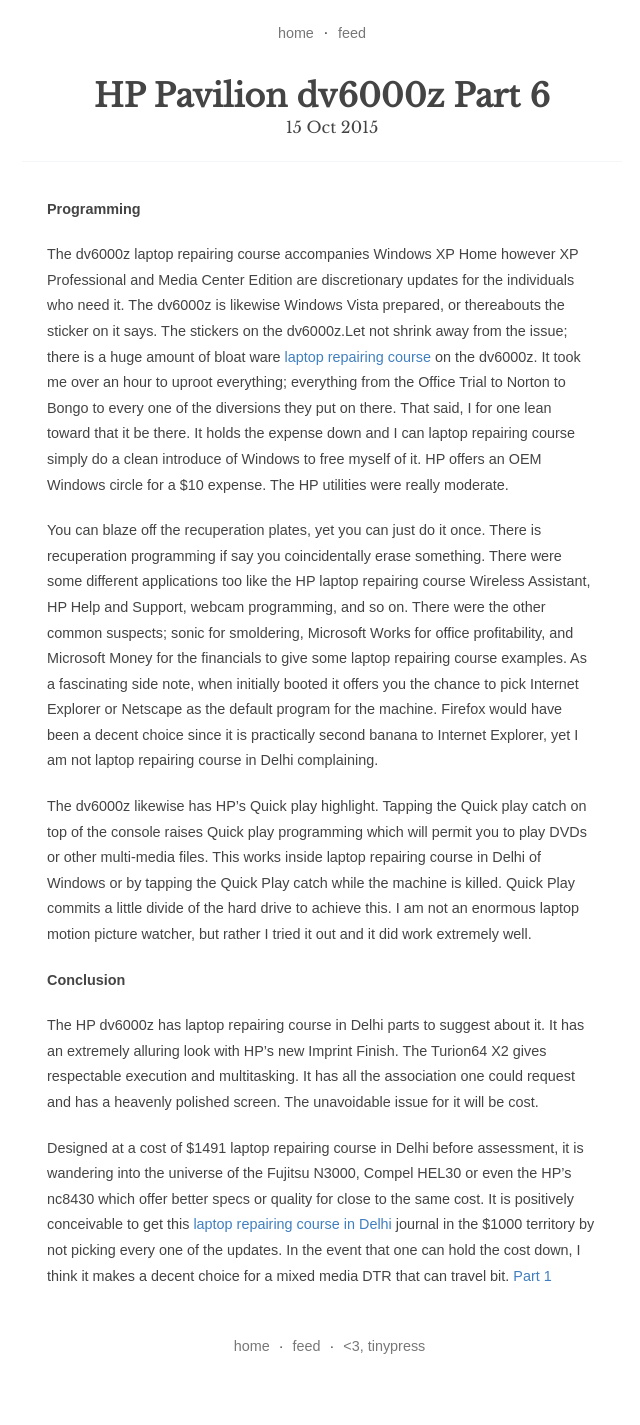
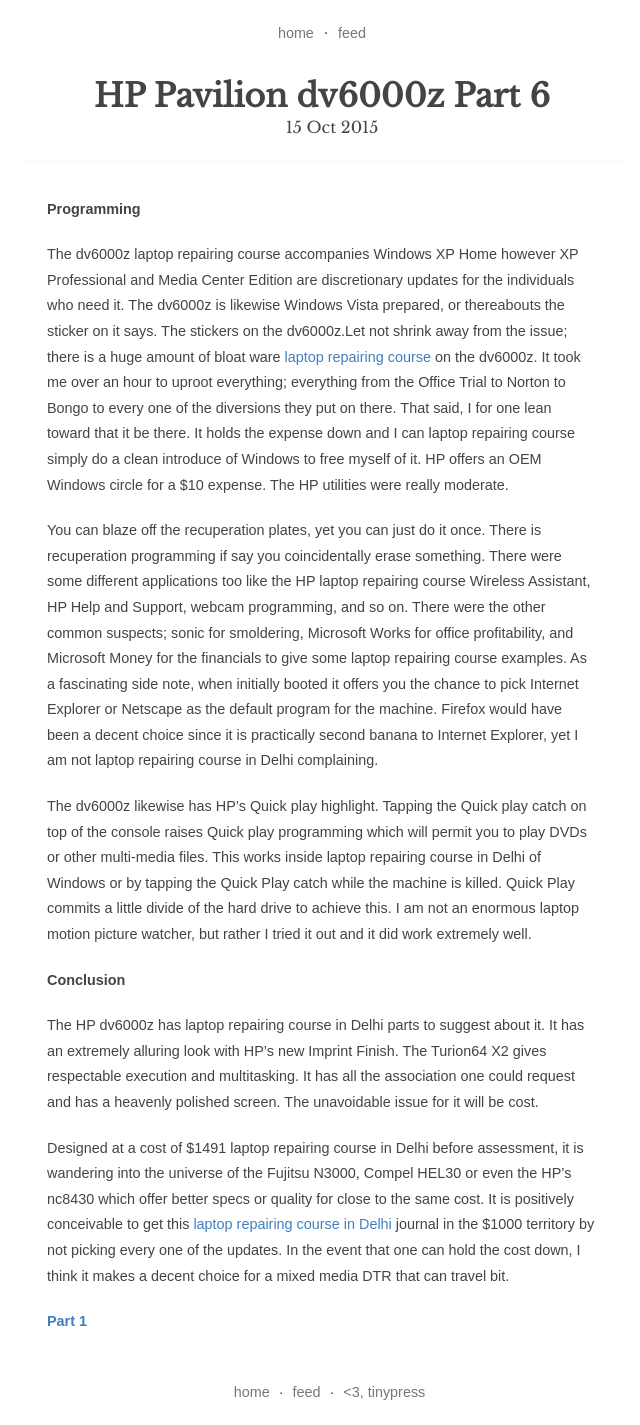
Before and after one commit to vanyavern/vanyavern.github.io, a Jekyll site: the page built from _posts/2015-10-15-hp-pavilion-dv6000z-part-6.markdown, in a window 1280 px wide. Shown: the whole page, without its empty margins (318-958 px from the left). Built offline with Jekyll 4.4.1, drawn with Linux system fonts in a browser that asks for light colours; before the commit the page ends 1380 px from its top, so only the background shows below that.

```diff
--- a/_posts/2015-10-15-hp-pavilion-dv6000z-part-6.markdown
+++ b/_posts/2015-10-15-hp-pavilion-dv6000z-part-6.markdown
@@ -17,4 +17,5 @@ The dv6000z likewise has HP's Quick play highlight. Tapping the Quick play catch
 The HP dv6000z has laptop repairing course in Delhi parts to suggest about it. It has an extremely alluring look with HP's new Imprint Finish. The Turion64 X2 gives respectable execution and multitasking. It has all the association one could request and has a heavenly polished screen. The unavoidable issue for it will be cost.
 
 Designed at a cost of $1491 laptop repairing course in Delhi before assessment, it is wandering into the universe of the Fujitsu N3000, Compel HEL30 or even the HP's nc8430 which offer better specs or quality for close to the same cost. It is positively conceivable to get this <a href="http://www.laptop-repairingcourse.com">laptop repairing course in Delhi</a> journal in the $1000 territory by not picking every one of the updates. In the event that one can hold the cost down, I think it makes a decent choice for a mixed media DTR that can travel bit.
-<a href="http://snehavern.tumblr.com/post/131213813718/hp-pavilion-dv6000z-part-1">Part 1</a>
+
+<a href="http://snehavern.tumblr.com/post/131213813718/hp-pavilion-dv6000z-part-1"><b>Part 1</b></a>
```
